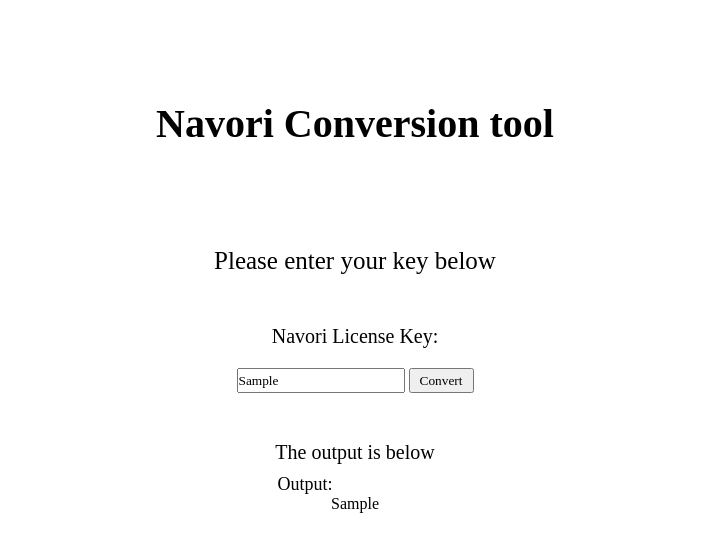
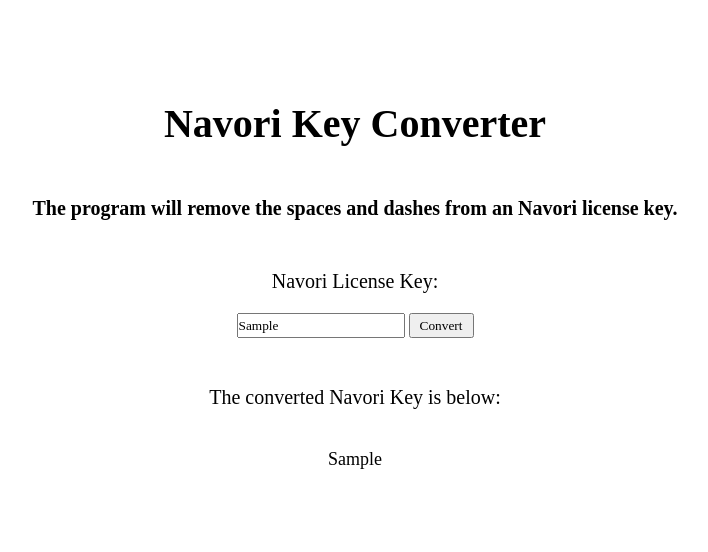
Before and after one commit to Hemhoci/Removing-spaces-and-dashes, a plain HTML site: page index.html in a window 1280 px wide. Both pictures are taken after typing "Sample" into the empty fields and a click on the button "Convert". Shown: the whole page, without its empty margins (285-993 px from the left). Drawn offline with Linux system fonts and the light colour scheme.

Commit message:
and comments the the code base, make a if statment to check the user input

```diff
--- a/CSS/style.css
+++ b/CSS/style.css
@@ -14,17 +14,26 @@
     padding-top: 100px;
 }
 
+.nav h1{
+    padding-bottom: 50px;
+}
 /*** Section *****/
 .container{
     margin: auto;
     text-align: center;
-    padding-top: 100px;
+    padding-top: 50px;
 }
 .induction_para{
+    display: none;
     width: 100%;
     height: auto;
     Font-size: 25px;
     padding-bottom: 50px;
+
+}
+
+.para2{
+    padding-bottom: 30px;
 }
 
 .userinput{
@@ -54,5 +63,15 @@
 .output{
 
     font-size: 18px;
-    margin-left: -100px;
 }
+
+span{
+    border: 2px solid black;
+}
+
+.outputPara{
+    display: block;
+    position: absolute;
+    left: 0px;
+
+}
--- a/JavaScript/JavaScript.js
+++ b/JavaScript/JavaScript.js
@@ -11,6 +11,10 @@
 
 function convert(){                   //This fuction will get the user input value
   let userinput = document.getElementById("Ikey").value;    //.value is necessary to get the object value
+
+  if(userinput == "") {
+    alert("There is nothing to convert"); //The if statement check checks to see if the user has added anything
+  }
   removeCharacters(userinput);        //This fuction is instanciated in the block above
                                       //userinput is passed to removeCharacters fuction
 
--- a/index.html
+++ b/index.html
@@ -12,12 +12,13 @@
 
         <!-- this is the title of the document.... the header-->
         <header class="nav"">
-            <h1>Navori Conversion tool</h1>
+            <h1>Navori Key Converter</h1>
+            <h4>The program will remove the spaces and dashes from an Navori license key.</h4>
         </header>
 
         <!-- This block is to prompt the user for the Navori license -->
         <section class="container">
-         <p class="induction_para">Please enter your key below</p>
+             <p class="induction_para">Please enter your key below</p>
 
             <!-- Click on this label on the document while put focus on the input box-->
             <label class="label" for="Ikey">Navori License Key:</label><br>
@@ -30,9 +31,10 @@
             <br/>
 
             <!-- This code block is output statment and coverted output -->
-            <p class="para2">The output is below</p>
-            <label class="output"for="userout">Output:</label>
-            <p id="userOutput"></p>
+            <p class="para2">The converted Navori Key is below:</p>
+            <div class="output">
+                <p id="userOutput"></p>
+            </div>
          </section>
 
     </body>
```
